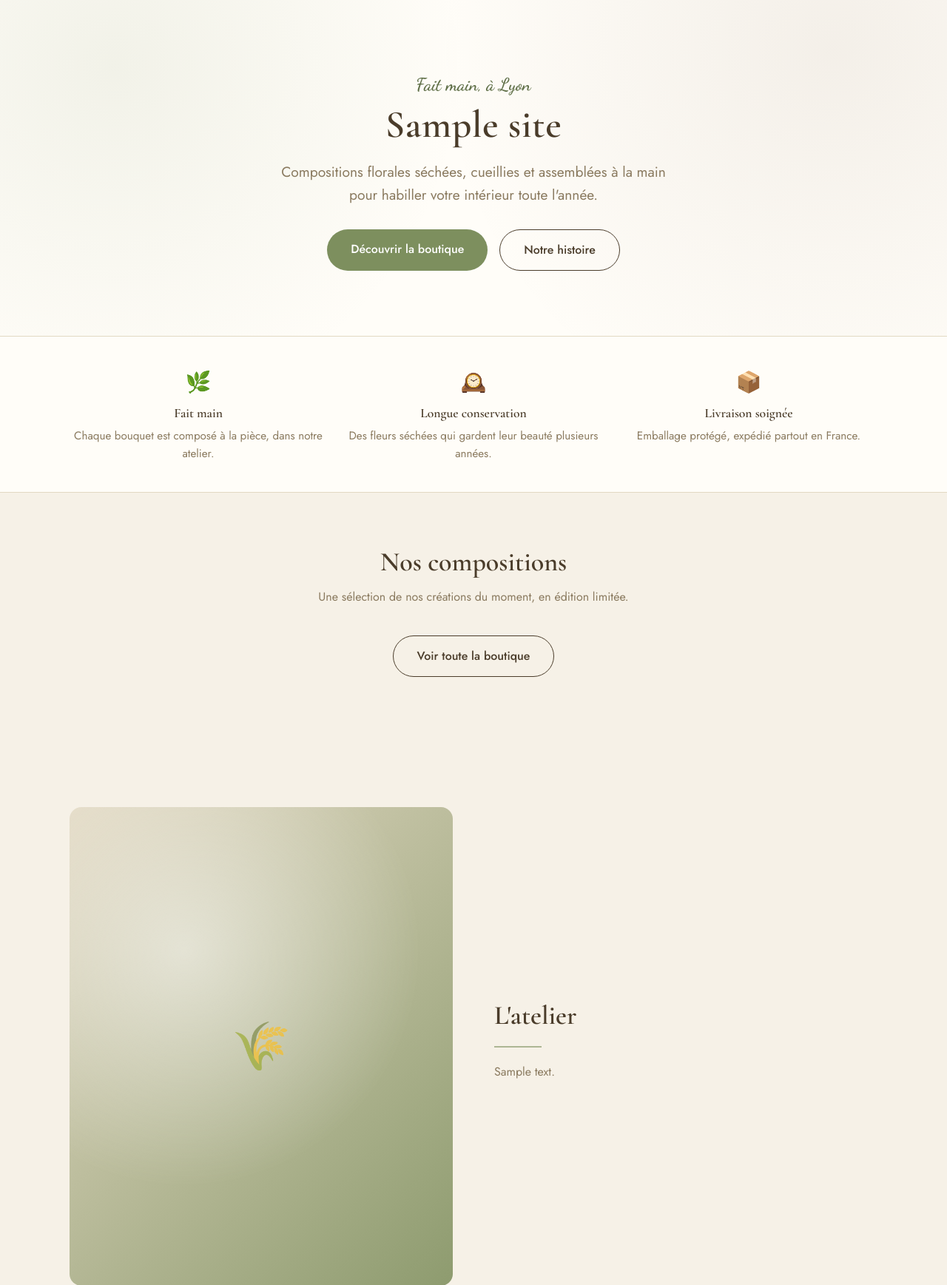
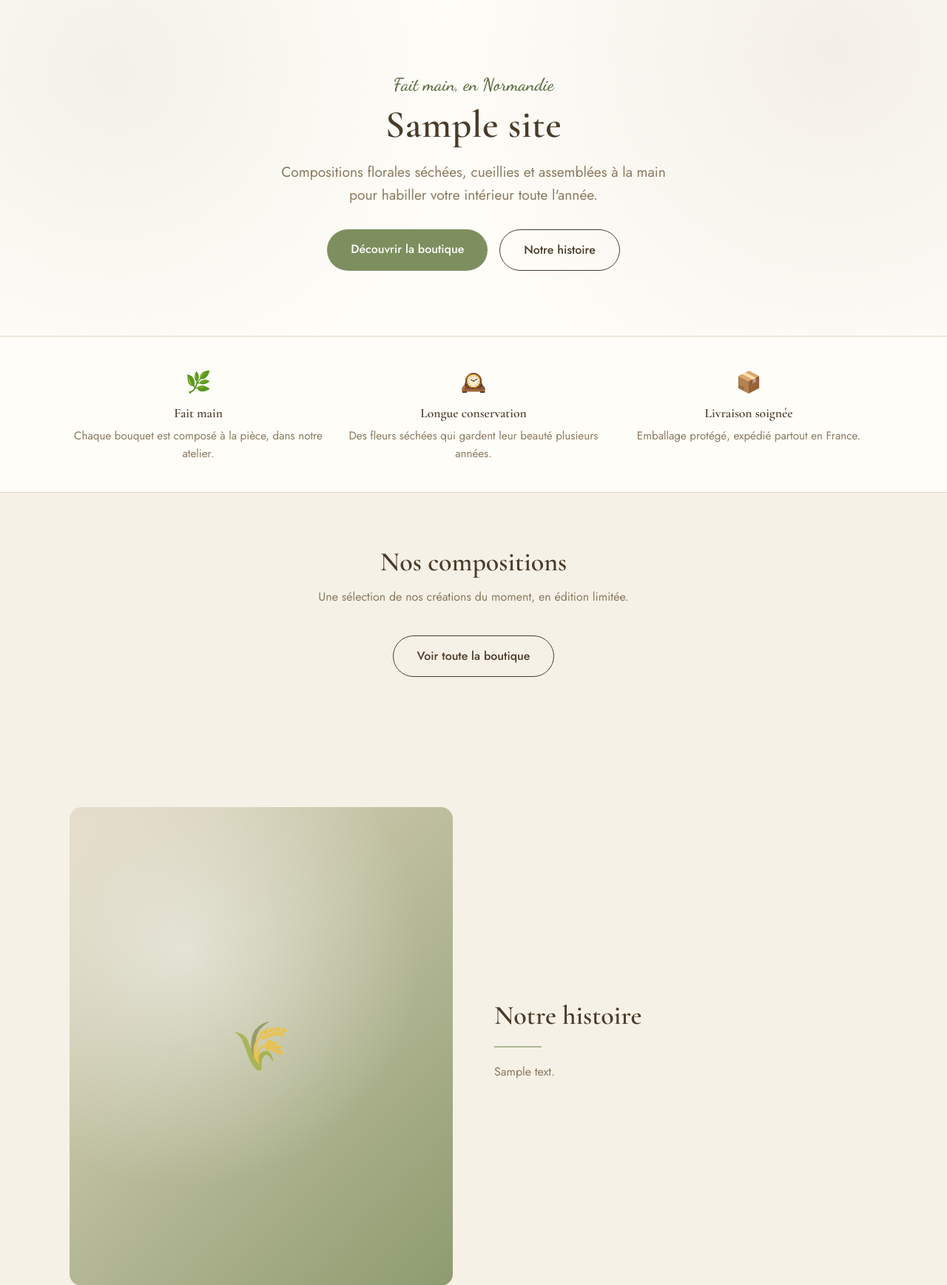
Before and after one commit to KouchiMarshal/Latelierdebenji, a WordPress theme: template wp-content/themes/atelier-benji/front-page.php in a window 1280 px wide. Shown: the part 113-1850 px from the top of the page at 74% size. Run offline with PHP 8.4 and a stand-in for WordPress, Linux system fonts and the light colour scheme; the site name, menu and one post (Sample post) are stand-ins, and other content is empty.

Commit message:
Remplacer le texte "Notre histoire" par le vrai texte de Benjamin
Corrige aussi l'accroche du hero ("Fait main, en Normandie" au lieu
d'un "à Lyon" inventé par erreur). Renomme la section "L'atelier" en
"Notre histoire" pour correspondre au bouton du hero qui y renvoie.

```diff
--- a/wp-content/themes/atelier-benji/assets/css/main.css
+++ b/wp-content/themes/atelier-benji/assets/css/main.css
@@ -280,6 +280,16 @@ a.custom-logo-link img {
 
 .about-content p {
 	color: var(--color-text-muted);
+}
+
+.about-content .about-intro {
+	font-family: var(--font-script);
+	font-size: 1.5rem;
+	color: var(--color-accent-dark);
+}
+
+.about-content .about-thanks {
+	font-style: italic;
 }
 
 /* Quote */
--- a/wp-content/themes/atelier-benji/front-page.php
+++ b/wp-content/themes/atelier-benji/front-page.php
@@ -13,7 +13,7 @@ get_header();
 <main id="main" class="site-main front-page">
 	<section class="hero">
 		<div class="wrap hero-inner">
-			<span class="hero-eyebrow"><?php esc_html_e( 'Fait main, à Lyon', 'atelier-benji' ); ?></span>
+			<span class="hero-eyebrow"><?php esc_html_e( 'Fait main, en Normandie', 'atelier-benji' ); ?></span>
 			<h1 class="hero-title"><?php bloginfo( 'name' ); ?></h1>
 			<p class="hero-subtitle">
 				<?php
@@ -71,7 +71,7 @@ get_header();
 		<div class="about-grid">
 			<div class="about-visual" role="presentation"></div>
 			<div class="about-text">
-				<h2 class="section-title"><?php esc_html_e( "L'atelier", 'atelier-benji' ); ?></h2>
+				<h2 class="section-title"><?php esc_html_e( 'Notre histoire', 'atelier-benji' ); ?></h2>
 				<hr class="divider">
 				<div class="about-content">
 					<?php
@@ -82,8 +82,12 @@ get_header();
 						}
 					} else {
 						?>
-						<p><?php esc_html_e( "L'Atelier de Benji est né d'une passion pour les fleurs séchées et le savoir-faire artisanal. Chaque composition est pensée et assemblée à la main, brin par brin, pour capturer la douceur d'un bouquet champêtre — sans jamais se faner.", 'atelier-benji' ); ?></p>
-						<p><?php esc_html_e( "Installé au cœur de l'atelier, chaque bouquet est unique : les variations naturelles des fleurs séchées font que deux compositions ne sont jamais tout à fait identiques.", 'atelier-benji' ); ?></p>
+						<p class="about-intro"><?php esc_html_e( "Bienvenue dans l'univers de L'Atelier de Benji. 🌾✨", 'atelier-benji' ); ?></p>
+						<p><?php esc_html_e( "Je m'appelle Benjamin, j'ai 21 ans et je suis un jeune artisan fleuriste passionné, installé en Normandie. Depuis maintenant 5 ans que j'exerce dans la fleuristerie, je vis au rythme des fleurs et de la création florale, avec une affection toute particulière pour les fleurs séchées.", 'atelier-benji' ); ?></p>
+						<p><?php esc_html_e( "À travers L'Atelier de Benji, j'ai souhaité créer un univers qui me ressemble : chaleureux, naturel et authentique. Chaque création est imaginée et réalisée à la main avec soin, afin de vous proposer des compositions uniques qui traversent le temps tout en conservant toute leur beauté.", 'atelier-benji' ); ?></p>
+						<p><?php esc_html_e( 'Bouquets, couronnes, décorations murales, créations personnalisées… Chaque pièce est pensée pour sublimer votre intérieur ou accompagner les moments importants de votre vie.', 'atelier-benji' ); ?></p>
+						<p><?php esc_html_e( "Mon ambition est de partager ma passion, mon savoir-faire et ma créativité en proposant des créations artisanales qui racontent une histoire et apportent une touche de douceur à votre quotidien.", 'atelier-benji' ); ?></p>
+						<p class="about-thanks"><?php esc_html_e( "Merci de faire partie de cette belle aventure et de soutenir le projet d'un jeune entrepreneur passionné.", 'atelier-benji' ); ?></p>
 						<?php
 					}
 					?>
--- a/wp-content/themes/atelier-benji/functions.php
+++ b/wp-content/themes/atelier-benji/functions.php
@@ -41,9 +41,9 @@ function atelier_benji_scripts() {
 		array(),
 		null
 	);
-	wp_enqueue_style( 'atelier-benji-style', get_stylesheet_uri(), array(), '1.4.2' );
-	wp_enqueue_style( 'atelier-benji-main', get_template_directory_uri() . '/assets/css/main.css', array( 'atelier-benji-style', 'atelier-benji-fonts' ), '1.4.2' );
-	wp_enqueue_script( 'atelier-benji-main', get_template_directory_uri() . '/assets/js/main.js', array(), '1.4.2', true );
+	wp_enqueue_style( 'atelier-benji-style', get_stylesheet_uri(), array(), '1.5.0' );
+	wp_enqueue_style( 'atelier-benji-main', get_template_directory_uri() . '/assets/css/main.css', array( 'atelier-benji-style', 'atelier-benji-fonts' ), '1.5.0' );
+	wp_enqueue_script( 'atelier-benji-main', get_template_directory_uri() . '/assets/js/main.js', array(), '1.5.0', true );
 }
 add_action( 'wp_enqueue_scripts', 'atelier_benji_scripts' );
 
--- a/wp-content/themes/atelier-benji/style.css
+++ b/wp-content/themes/atelier-benji/style.css
@@ -3,7 +3,7 @@ Theme Name: Atelier Benji
 Theme URI: https://latelierdebenji.fr
 Author: L'Atelier de Benji
 Description: Thème sur-mesure, style champêtre, pour la boutique en ligne de compositions florales séchées L'Atelier de Benji. Compatible WooCommerce.
-Version: 1.4.2
+Version: 1.5.0
 Requires at least: 6.0
 Requires PHP: 7.4
 Text Domain: atelier-benji
```
